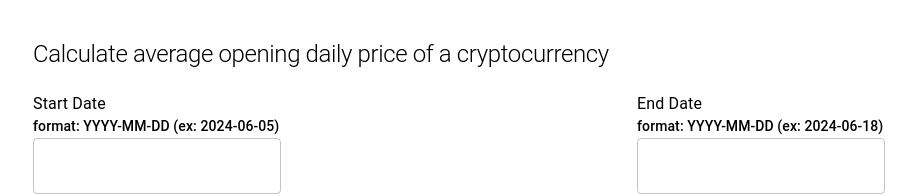
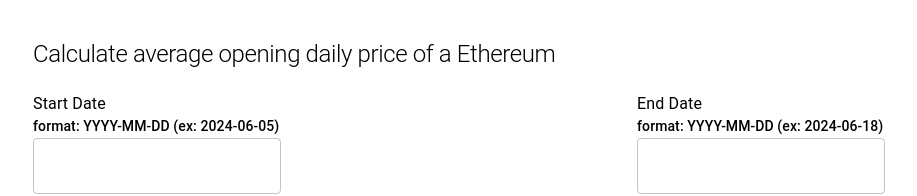
Before and after one commit to ceduarte25/coin-price-v2, a Next.js app: page / in a window 1280 px wide. Shown: the top 196 px of the page, without its empty margins (181-1098 px from the left). Built offline with nearby package versions, Linux system fonts and the light colour scheme.

Commit message:
specify ethereum

```diff
--- a/src/app/page.jsx
+++ b/src/app/page.jsx
@@ -49,7 +49,7 @@ export default function Home() {
       <OpeningPriceProvider>
         <Wrapper>
           <Typography variant='h1' fontSize='24px'>
-            Calculate average opening daily price of a cryptocurrency
+            Calculate average opening daily price of a Ethereum
           </Typography>
           <DateField setStartDate={setStartDate} setEndDate={setEndDate} />
           <CalculateButton startDate={startDate} endDate={endDate} />
```
